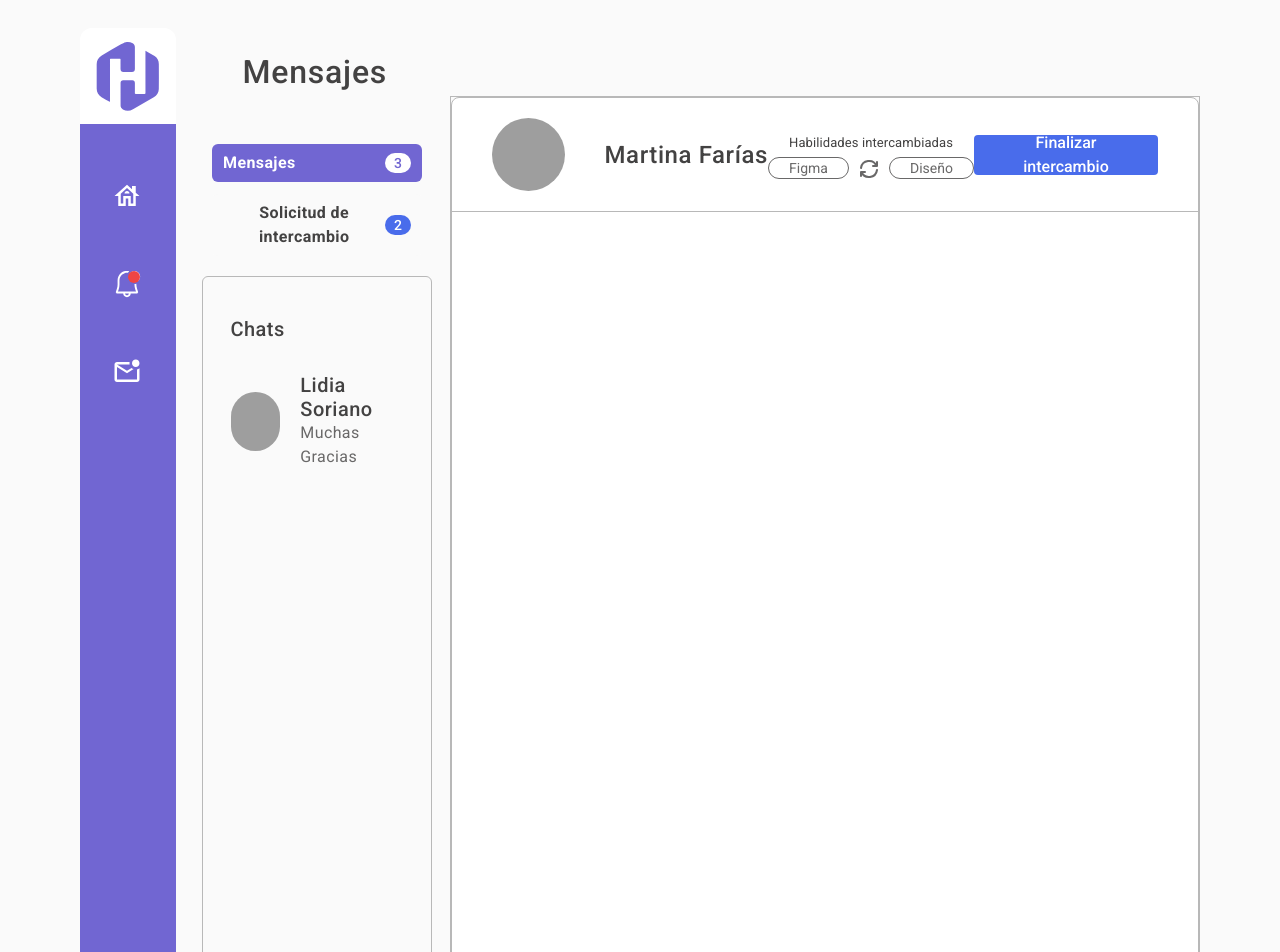
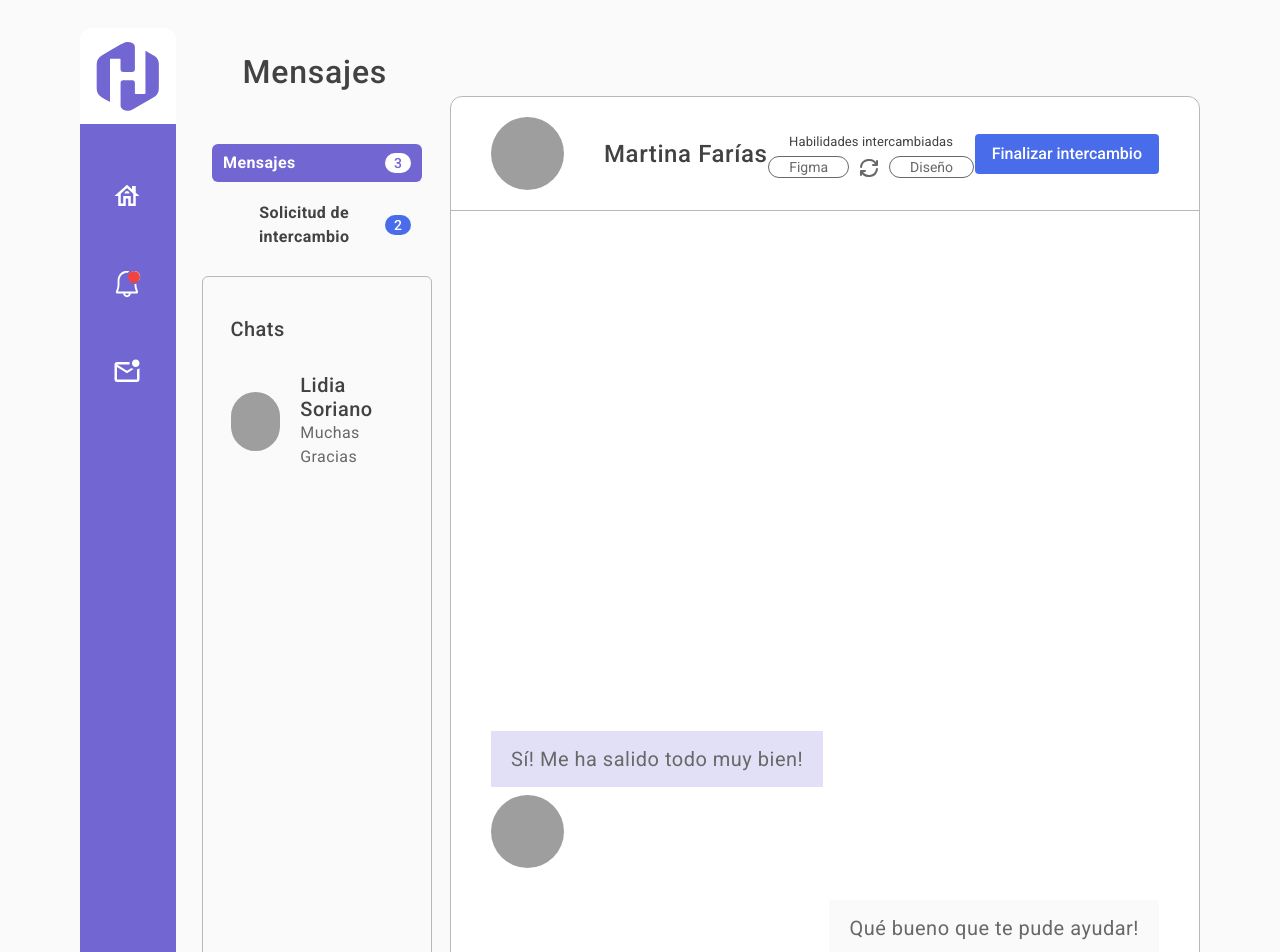
Before and after one commit to AdoptaUnJuniorPlatform/GT-HelpHub-Front, a React (Vite) app: page /mensajes in a window 1280 px wide. Shown: the top 952 px of the page. Built offline with nearby package versions, Linux system fonts and the light colour scheme; no server answers; sample sign-in values are in the browser's storage; grey boxes are pictures that could not be loaded.

Commit message:
feat: Sending messages without backend

```diff
--- a/src/components/ChatBox.tsx
+++ b/src/components/ChatBox.tsx
@@ -2,17 +2,45 @@ import { useChatContext } from "../context/ChatContext"
 import RequestTab from "./RequestTab";
 import ChatBoxHeader from "./ChatBoxHeader";
 import ChatBoxInput from "./ChatBoxInput";
+import { useState } from "react";
+import ChatMessage from "./ChatMessage";
+
+type Message = {
+  id: number;
+  content: string;
+  sender: "user" | "other";
+};
 
 function ChatBox() {
   const {openRequestTab} = useChatContext();
+
+  const [messages, setMessages] = useState<Message[]>([
+    { id: 1, content: "Sí! Me ha salido todo muy bien!", sender: "other" },
+    { id: 2, content: "Qué bueno que te pude ayudar!", sender: "user" },
+    { id: 3, content: "Me alegra mucho!", sender: "user" },
+  ]);
+
+  const addMessage = (content: string, sender: "user" | "other") => {
+    setMessages((prev) => [
+      ...prev,
+      { id: prev.length + 1, content, sender },
+    ]);
+  };
+
   return (
     <>
-      <section className="flex flex-col justify-between w-full h-full border border-black-50 rounded-lg bg-white font-roboto">
+      <section className="flex flex-col justify-between w-full h-full border border-black-50 rounded-xl bg-white font-roboto">
         <ChatBoxHeader />
-        <div className="flex-1 overflow-auto">
-          {/* Chats */}
+        <div className="flex flex-col justify-end flex-1  overflow-auto px-10 py-5">
+          {messages.map((message, index) => (
+            <ChatMessage
+              key={index}
+              content={message.content}
+              sender={message.sender}
+            />
+          ))}
         </div>
-        {!openRequestTab && <ChatBoxInput />}
+        {!openRequestTab && <ChatBoxInput onSendMessage={addMessage}/>}
       </section>
       {openRequestTab && <RequestTab />}
     </>
--- a/src/components/ChatBoxInput.tsx
+++ b/src/components/ChatBoxInput.tsx
@@ -1,16 +1,46 @@
+import { useState } from "react";
 import PrimaryButton from "./PrimaryButton"
 
-function ChatBoxInput() {
+type ChatBoxInputProps = {
+  onSendMessage: (content: string, sender: "user" | "other") => void;
+};
+
+function ChatBoxInput({ onSendMessage }: ChatBoxInputProps) {
+  const [inputValue, setInputValue] = useState<string>("");
+
+  const handleInputChange = (event: React.ChangeEvent<HTMLTextAreaElement>) => {
+    setInputValue(event.target.value);
+  };
+
+  const handleSend = () => {
+    if (inputValue.trim() === "") return;
+
+    onSendMessage(inputValue, "user");
+    setInputValue("");
+  };
+
+  const handleKeyDown = (event: React.KeyboardEvent<HTMLTextAreaElement>) => {
+    if (event.key === "Enter" && !event.shiftKey) {
+      event.preventDefault();
+      handleSend();
+    }
+  };
+
   return (
     <div className="flex items-center justify-between border-t-[1px] border-black-50 w-full h-fit py-5 px-10 gap-2">
       <textarea
+        value={inputValue}
+        onChange={handleInputChange}
+        onKeyDown={handleKeyDown}
         placeholder="Escribe un mensaje..."
         className="w-10/12 h-[2.5rem] flex-1 border-none focus:outline-none placeholder-gray-400 placeholder:text-2xl mt-5 scrollbar-hide"
       />
       <div className="min-w-2/12">
         <PrimaryButton
           className="h-10 bg-celeste-100 hover:bg-[#3259e8]"
-          label="Enviar mensaje"/>
+          label="Enviar mensaje"
+          onClick={handleSend}
+        />
       </div>
     </div>
   )
--- /dev/null
+++ b/src/components/ChatMessage.tsx
@@ -0,0 +1,44 @@
+import ProfileImg from "./ProfileImg";
+
+type ChatMessageProps = {
+  content: string;
+  sender: "user" | "other";
+};
+
+function ChatMessage({ content, sender }: ChatMessageProps) {
+  const isUser = sender === "user";
+
+  return (
+    <div
+      className={`flex ${
+        isUser ? "justify-end" : "justify-start"
+      } my-4`}
+    >
+
+      <div
+        className={`flex flex-col max-w-[70%] gap-2 ${
+          isUser ? "items-end order-2 ml-4" : "items-start order-1 mr-4"
+        }`}
+      >
+        <div
+          className={`font-roboto font-normal text-xl text-black-80 py-4 px-5 leading-6 tracking-wide ${
+            isUser ? "bg-neutral-gray" : "bg-violeta-20"
+          }`}
+        >
+          {content}
+        </div>
+
+        <ProfileImg
+          className="w-[73px] h-[73px] rounded-full overflow-hidden"
+          src={`${isUser
+            ? "https://i.pinimg.com/736x/d2/54/d9/d254d9cfca7c55d54020c02ed217c995.jpg"
+            : "https://i.pinimg.com/736x/7c/01/da/7c01da1f0562de36833d35d5530187a8.jpg"
+          }`}
+        />
+      </div>
+
+    </div>
+  );
+}
+
+export default ChatMessage;
--- a/src/pages/Messages.tsx
+++ b/src/pages/Messages.tsx
@@ -13,7 +13,7 @@ function Messages() {
         <div className="flex flex-col items-center w-3/12 h-[80rem] ml-[7rem] mt-5 mb-20 font-roboto not-italic">
           <Inbox/>
         </div>
-        <div className={`flex w-9/12 border border-black-50  ${openRequestTab? "my-0" : "my-[6rem]"}`}>
+        <div className={`flex w-9/12 ${openRequestTab? "my-0" : "my-[6rem]"}`}>
           <ChatBox />
         </div>
       </section>
```
